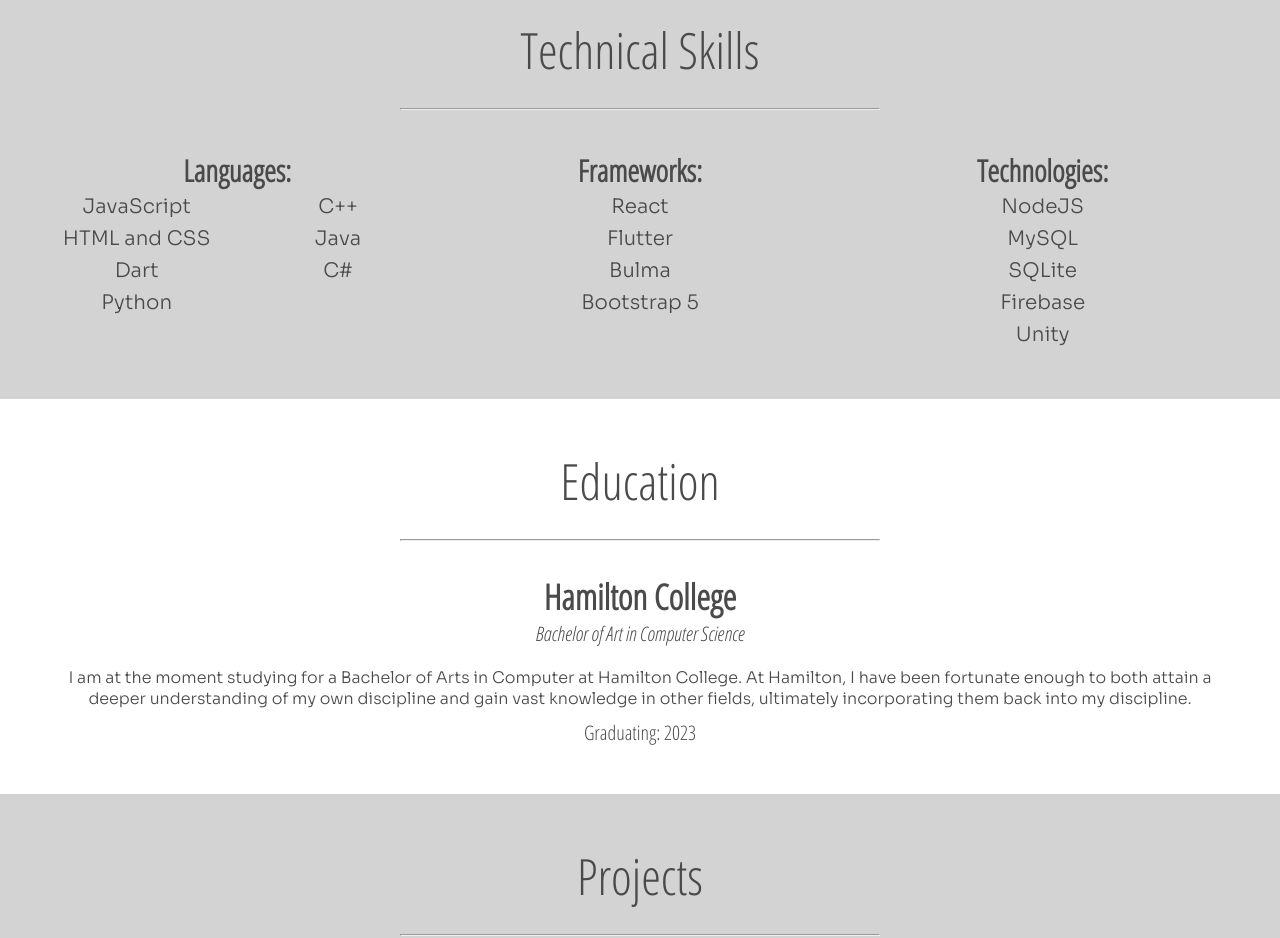
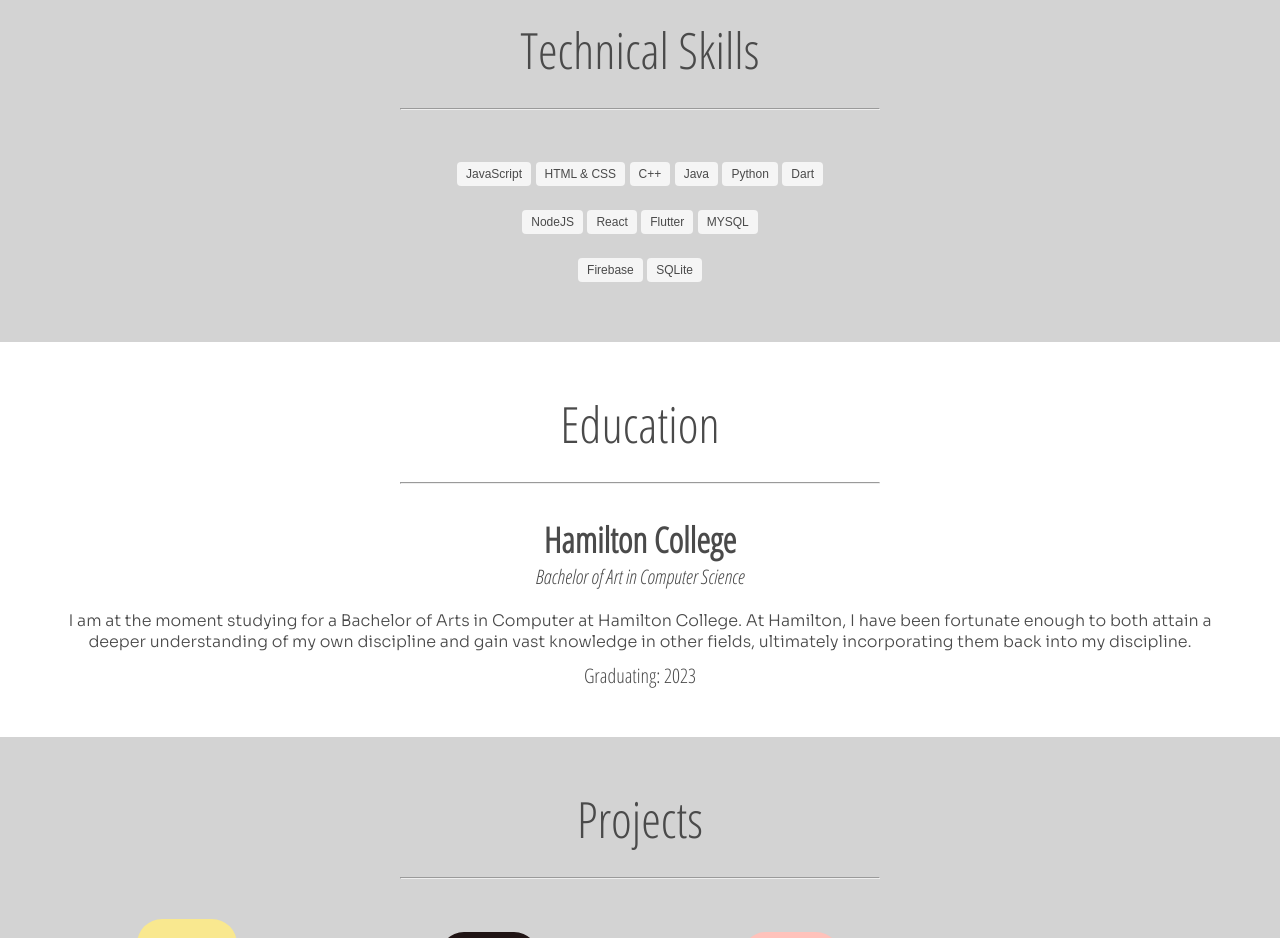
Before and after one commit to derkyeng/Personal-Site-with-Bulma, a website: page index.html in a window 1280 px wide. Shown: the part 1360-2298 px from the top of the page. Drawn offline with nearby package versions, Linux system fonts and the light colour scheme.

Commit message:
updated technical tab

```diff
--- a/index.html
+++ b/index.html
@@ -84,47 +84,23 @@
         <section class='section' id='technicalSkills'>
             <h1>Technical Skills</h1>
             <hr>
-            <div class='columns'>
-                <div class='column is-one-third'>
-                    <h2>Languages:</h2>
-                    <div class='columns'>
-                        <div class='column is-one-half'>
-                            <ul>
-                                <li>JavaScript</li>
-                                <li>HTML and CSS</li>
-                                <li>Dart</li>
-                                <li>Python</li>
-                            </ul>
-                        </div>
-                        <div class='column is-one-half'>
-                            <ul>
-                                <li>C++</li>
-                                <li>Java</li>
-                                <li>C#</li>
-                            </ul>
-                        </div>
-                    </div>
-                </div>
-                <div class='column is-one-third'>
-                    <h2>Frameworks:</h2>
-                    <ul>
-
-                        <li>React</li>
-                        <li>Flutter</li>
-                        <li>Bulma</li>
-                        <li>Bootstrap 5</li>
-                    </ul>
-                </div>
-                <div class='column is-one-third'>
-                    <h2>Technologies:</h2>
-                    <ul>
-                        <li>NodeJS</li>
-                        <li>MySQL</li>
-                        <li>SQLite</li>
-                        <li>Firebase</li>
-                        <li>Unity</li>
-                    </ul>
-                </div>
+            <div class='column is-one-third'>
+                <span class='tag'>JavaScript</span>
+                <span class='tag'>HTML & CSS</span>
+                <span class='tag'>C++</span>
+                <span class='tag'>Java</span>
+                <span class='tag'>Python</span>
+                <span class='tag'>Dart</span>
+            </div>
+            <div class='column is-one-third'>
+                <span class='tag'>NodeJS</span>
+                <span class='tag'>React</span>
+                <span class='tag'>Flutter</span>
+                <span class='tag'>MYSQL</span>
+            </div>
+            <div class='column is-one-third'>
+                <span class='tag'>Firebase</span>
+                <span class='tag'>SQLite</span>
             </div>
         </section>
 
@@ -149,9 +125,9 @@
             <h1 id='projectText'>Projects</h1>
             <hr>
             <div class='columns'>
-                <div class='column is-one-fourth' id='projectCols'>
+                <div class='column is-one-fourth'>
                     <div class='container'>
-                        <a href='https://www.hamilton.edu/'>
+                        <a href='https://github.com/derkyeng/Recipe-Finder'>
                             <img src='./logo/recipe.png' alt='Repository Link' width='100' height='28'>
                         </a>
                     </div>
@@ -163,9 +139,9 @@
                         NodeJS, Express, HTML, CSS, and JS
                     </p>
                 </div>
-                <div class='column is-one-fourth' id='projectCols'>
+                <div class='column is-one-fourth'>
                     <div class='container'>
-                        <a href='https://www.hamilton.edu/'>
+                        <a href='https://github.com/derkyeng/Tweet_to_Speech'>
                             <img src='./logo/tweet.png' alt='Repository Link' width='100' height='28'>
                         </a>
                     </div>
@@ -177,9 +153,9 @@
                         Python and SQLite
                     </p>
                 </div>
-                <div class='column is-one-fourth' id='projectCols'>
+                <div class='column is-one-fourth'>
                     <div class='container'>
-                        <a href='https://www.hamilton.edu/'>
+                        <a href='https://github.com/derkyeng/listenToThis'>
                             <img src='./logo/listen.png' alt='Repository Link' width='100' height='28'>
                         </a>
                     </div>
@@ -191,9 +167,9 @@
                         NodeJS, Express, HTML, CSS, and JS
                     </p>
                 </div>
-                <div class='column is-one-fourth' id='projectCols'>
+                <div class='column is-one-fourth'>
                     <div class='container'>
-                        <a href='https://www.hamilton.edu/'>
+                        <a href='https://github.com/derkyeng/minimal_planner'>
                             <img src='./logo/planner.png' alt='Repository Link' width='100' height='28'>
                         </a>
                     </div>
--- a/src/index.scss
+++ b/src/index.scss
@@ -120,6 +120,10 @@ body {
             font-size: 20px;
         }
     }
+    .column{
+        display: block;
+        margin: auto;
+    }
 }
 
 #education{
```
Also changed, not shown: src/dist/index.css, src/dist/index.min.css.
